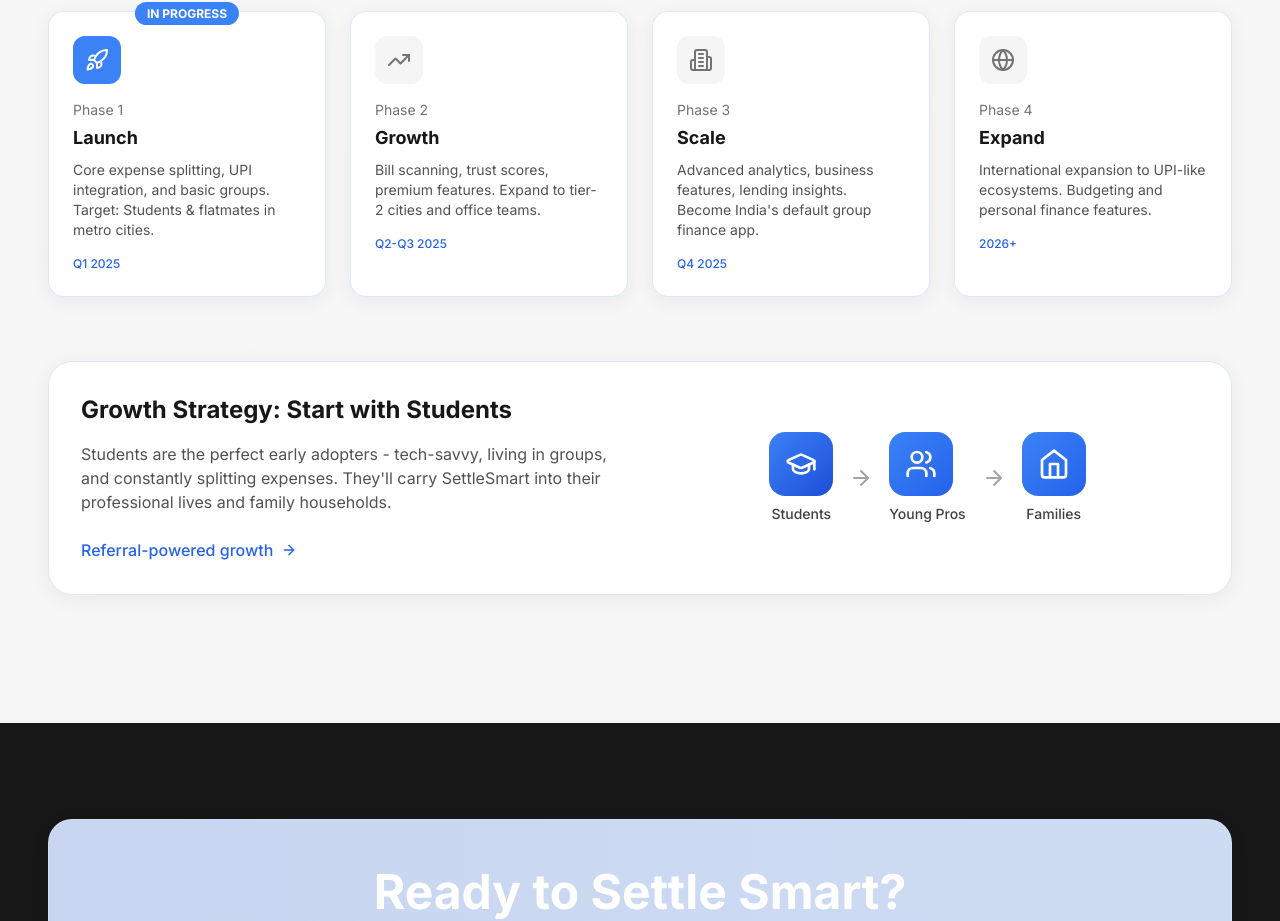
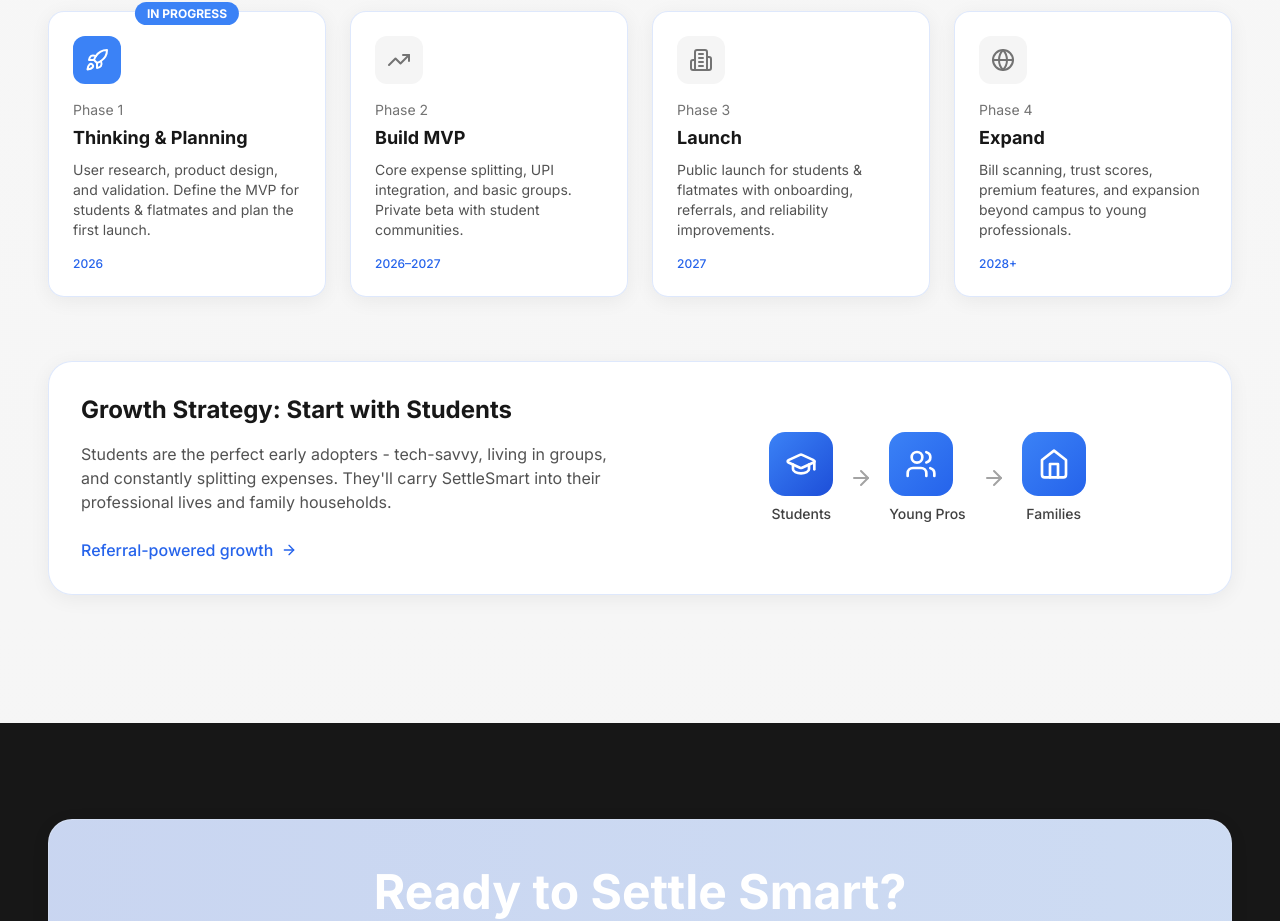
Before and after one commit to Randhir834/settlesmart, a React (Vite) app: page / in a window 1280 px wide. Shown: the part 9357-10278 px from the top of the page. Built offline with nearby package versions, Linux system fonts and the light colour scheme.

Commit message:
Update product roadmap timeline

```diff
--- a/src/sections/FutureVision.tsx
+++ b/src/sections/FutureVision.tsx
@@ -4,35 +4,35 @@
   const roadmap = [
     {
       phase: 'Phase 1',
-      title: 'Launch',
-      description: 'Core expense splitting, UPI integration, and basic groups. Target: Students & flatmates in metro cities.',
+      title: 'Thinking & Planning',
+      description: 'User research, product design, and validation. Define the MVP for students & flatmates and plan the first launch.',
       icon: Rocket,
       status: 'current',
-      timeframe: 'Q1 2025'
+      timeframe: '2026'
     },
     {
       phase: 'Phase 2',
-      title: 'Growth',
-      description: 'Bill scanning, trust scores, premium features. Expand to tier-2 cities and office teams.',
+      title: 'Build MVP',
+      description: 'Core expense splitting, UPI integration, and basic groups. Private beta with student communities.',
       icon: TrendingUp,
       status: 'upcoming',
-      timeframe: 'Q2-Q3 2025'
+      timeframe: '2026–2027'
     },
     {
       phase: 'Phase 3',
-      title: 'Scale',
-      description: 'Advanced analytics, business features, lending insights. Become India\'s default group finance app.',
+      title: 'Launch',
+      description: 'Public launch for students & flatmates with onboarding, referrals, and reliability improvements.',
       icon: Building2,
       status: 'upcoming',
-      timeframe: 'Q4 2025'
+      timeframe: '2027'
     },
     {
       phase: 'Phase 4',
       title: 'Expand',
-      description: 'International expansion to UPI-like ecosystems. Budgeting and personal finance features.',
+      description: 'Bill scanning, trust scores, premium features, and expansion beyond campus to young professionals.',
       icon: Globe,
       status: 'future',
-      timeframe: '2026+'
+      timeframe: '2028+'
     }
   ]
 
```
Also changed, not shown: 3 other files (tests, documents, lock files or other folders).
